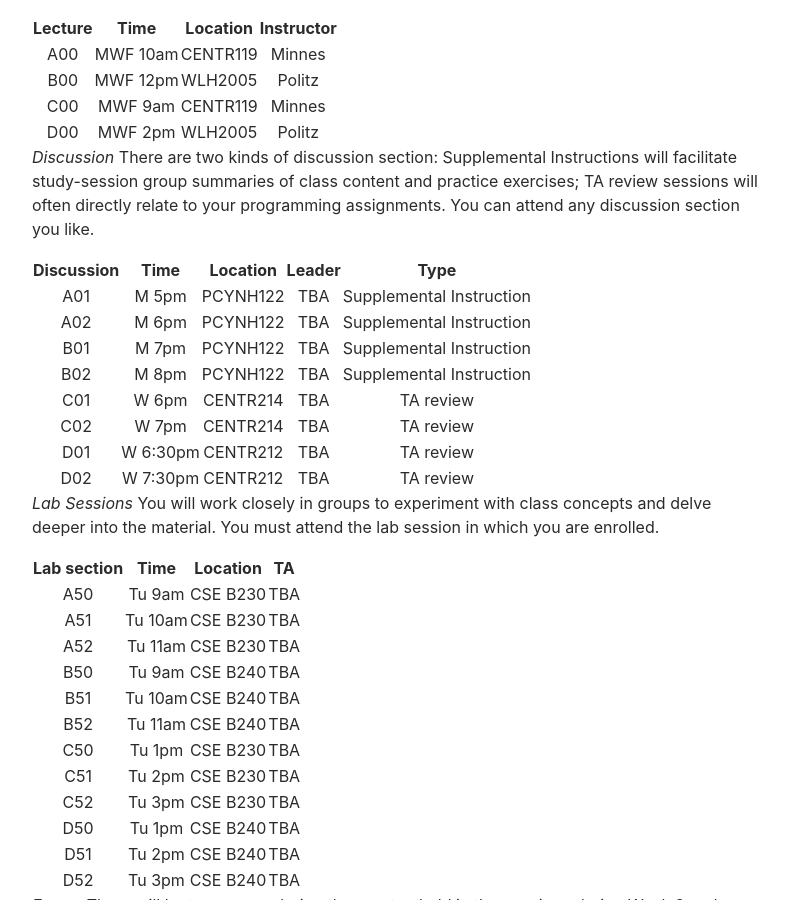
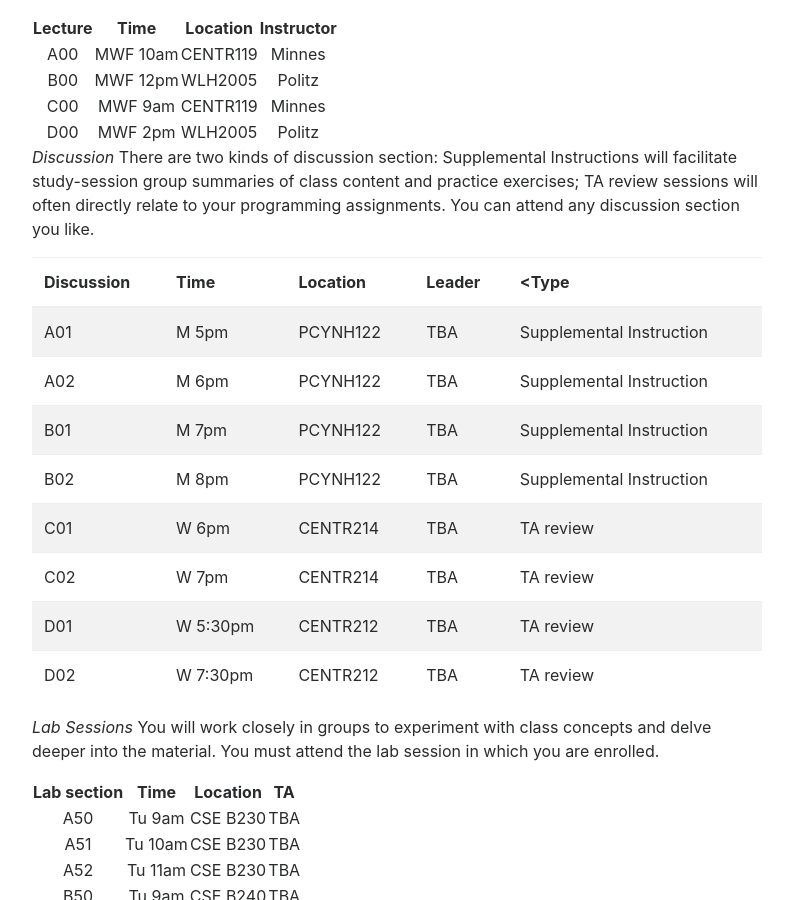
Before and after one commit to ucsd-cse8a-f18/ucsd-cse8a-f18.github.io, a Jekyll site: the page built from index.md, in a window 1280 px wide and 900 px high, scrolled down 991 px. Shown: the whole window, without its empty margins (243-1036 px from the left). Built offline with Jekyll 4.4.1, drawn with Linux system fonts in a browser that asks for light colours; nearby versions of some CDN libraries.

Commit message:
Update index.md

```diff
--- a/index.md
+++ b/index.md
@@ -41,16 +41,38 @@ Policies
 
 *Discussion* There are two kinds of discussion section: Supplemental Instructions will facilitate study-session group summaries of class content and practice exercises; TA review sessions will often directly relate to your programming assignments.  You can attend any discussion section you like.
 
-| Discussion| Time     | Location | Leader | Type |
-| :-------: |:--------:| :-------:| :--------: | :--------: |
-| A01       | M 5pm    | PCYNH122 | TBA     | Supplemental Instruction |
-| A02       | M 6pm    | PCYNH122 | TBA     | Supplemental Instruction |
-| B01       | M 7pm    | PCYNH122 | TBA     | Supplemental Instruction |
-| B02       | M 8pm    | PCYNH122 | TBA     | Supplemental Instruction |
-| C01       | W 6pm    | CENTR214 | TBA     | TA review |
-| C02       | W 7pm    | CENTR214 | TBA     | TA review |
-| D01       | W 6:30pm | CENTR212 | TBA     | TA review |
-| D02       | W 7:30pm | CENTR212 | TBA     | TA review |
+<table class="table table-striped">
+<thead>
+  <tr>
+  <th> Discussion</th><th>Time</th><th>Location</th><th>Leader</th><th><Type</th>
+  </tr>
+</thead>
+<tr>
+  <td>A01 </td><td> M 5pm </td><td> PCYNH122 </td><td> TBA </td><td> Supplemental Instruction</td>
+</tr>
+<tr>
+  <td>A02 </td><td> M 6pm </td><td> PCYNH122 </td><td> TBA </td><td> Supplemental Instruction</td>
+</tr>
+<tr>
+  <td>B01 </td><td> M 7pm </td><td> PCYNH122 </td><td> TBA </td><td> Supplemental Instruction</td>
+</tr>
+<tr>
+  <td>B02 </td><td> M 8pm </td><td> PCYNH122 </td><td> TBA </td><td> Supplemental Instruction</td>
+</tr>
+<tr>
+  <td>C01 </td><td> W 6pm </td><td> CENTR214 </td><td> TBA </td><td> TA review</td>
+</tr>
+<tr>
+  <td>C02 </td><td> W 7pm </td><td> CENTR214 </td><td> TBA </td><td> TA review</td>
+</tr>
+<tr>
+  <td>D01 </td><td> W 5:30pm </td><td> CENTR212 </td><td> TBA </td><td> TA review</td>
+</tr>
+<tr>
+  <td>D02 </td><td> W 7:30pm </td><td> CENTR212 </td><td> TBA </td><td> TA review</td>
+</tr>
+</table>
+
 
 
 *Lab Sessions* You will work closely in groups to experiment with class concepts and delve deeper into the material.  You must attend the lab session in which you are enrolled.
```
